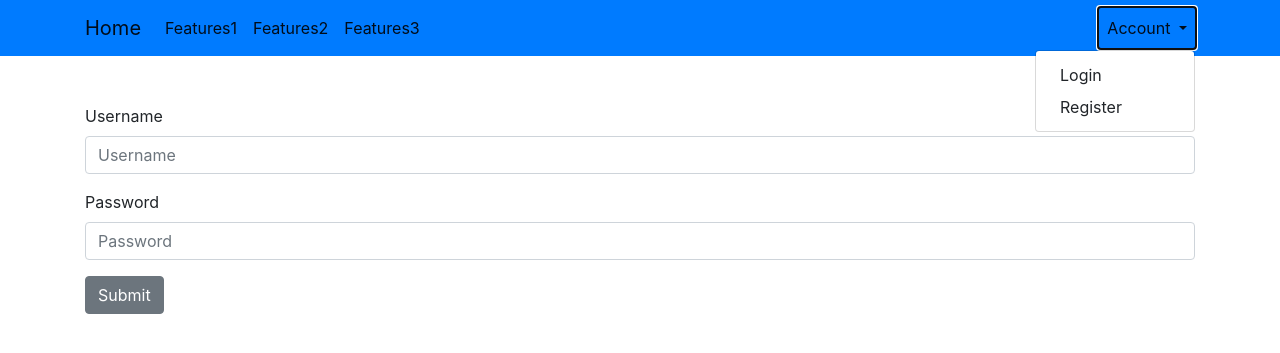
After one commit to hanuionut94/django_app, a Django app: page /members/login_user in a window 1280 px wide, after a click on "Account". The commit adds this page. Shown: the top 353 px of the page. Run offline with Django 3.2, Linux system fonts and the light colour scheme.

Commit message:
navbar.html and logout function was added

```diff
--- a/app/bankapp/templates/base.html
+++ b/app/bankapp/templates/base.html
@@ -3,42 +3,31 @@
     <head>
         <meta charset="utf-8">
         <link rel="stylesheet" href="https://cdn.jsdelivr.net/npm/bootstrap@4.0.0/dist/css/bootstrap.min.css" integrity="sha384-Gn5384xqQ1aoWXA+058RXPxPg6fy4IWvTNh0E263XmFcJlSAwiGgFAW/dAiS6JXm" crossorigin="anonymous">
+        <script src="https://code.jquery.com/jquery-3.3.1.slim.min.js" integrity="sha384-q8i/X+965DzO0rT7abK41JStQIAqVgRVzpbzo5smXKp4YfRvH+8abtTE1Pi6jizo" crossorigin="anonymous"></script>
+        <script src="https://cdn.jsdelivr.net/npm/popper.js@1.14.7/dist/umd/popper.min.js" integrity="sha384-UO2eT0CpHqdSJQ6hJty5KVphtPhzWj9WO1clHTMGa3JDZwrnQq4sF86dIHNDz0W1" crossorigin="anonymous"></script>
+        <script src="https://cdn.jsdelivr.net/npm/bootstrap@4.3.1/dist/js/bootstrap.min.js" integrity="sha384-JjSmVgyd0p3pXB1rRibZUAYoIIy6OrQ6VrjIEaFf/nJGzIxFDsf4x0xIM+B07jRM" crossorigin="anonymous"></script>
 
         <tile>
             {% block title %}
 
             {% endblock %}
         </tile>
+
     </head>
     <body>
-        <nav class="navbar navbar-expand-lg navbar-light bg-primary mb-5">
-            <div class="container">
-              <a class="navbar-brand" href="{% url 'home' %}">Home</a>
-              <button class="navbar-toggler" type="button" data-toggle="collapse" data-target="#navbarNavAltMarkup" aria-controls="navbarNavAltMarkup" aria-expanded="false" aria-label="Toggle navigation">
-                <span class="navbar-toggler-icon"></span>
-              </button>
-              <div class="collapse navbar-collapse" id="navbarNavAltMarkup">
-                <div class="navbar-nav mr-auto">
-                  <a class="nav-item nav-link active" href="#">Features1</a>
-                  <a class="nav-item nav-link active" href="#">Features2</a>
-                  <a class="nav-item nav-link active" href="#">Features3</a>
-                </div>
-                <div class="navbar-nav ml-auto">
-                  <div class="nav-item dropdown">
-                    <a class="nav-link dropdown-toggle" href="#" id="navbarDropdownMenuLink" role="button" data-toggle="dropdown" aria-haspopup="true" aria-expanded="false">
-                      Account
-                    </a>
-                    <div class="dropdown-menu dropdown-menu-right" aria-labelledby="navbarDropdown">
-                      <a class="dropdown-item" href="{% url 'login' %}">Login</a>
-                      <div clas="dropdown-divider"></div>
-                      <a class="dropdown-item" href="#">Register</a>
-                    </div>
-                  </div>
-                </div>
+      {% include 'navbar.html' %}
+        <div class="container">
+          {% if messages %}
+            {% for message in messages %}
+              <div class="alert alert-warning alert-dismissible fade show" role="alert">
+                {{message}}
+                <button type="button" class="close" data-dismiss="alert" aria-label="Close">
+                  <span aria-hidden="true">&times;</span>
+                </button>
               </div>
-            </div>
-          </nav>
-
+            {% endfor %}
+          {% endif %}
+        </div>
         {% block content %}
 
         {% endblock %}
--- /dev/null
+++ b/app/bankapp/templates/navbar.html
@@ -0,0 +1,31 @@
+<nav class="navbar navbar-expand-lg navbar-light bg-primary mb-5">
+    <div class="container">
+      <a class="navbar-brand" href="{% url 'home' %}">Home</a>
+      <button class="navbar-toggler" type="button" data-toggle="collapse" data-target="#navbarNavAltMarkup" aria-controls="navbarNavAltMarkup" aria-expanded="false" aria-label="Toggle navigation">
+        <span class="navbar-toggler-icon"></span>
+      </button>
+      <div class="collapse navbar-collapse" id="navbarNavAltMarkup">
+        <div class="navbar-nav mr-auto">
+          <a class="nav-item nav-link active" href="#">Features1</a>
+          <a class="nav-item nav-link active" href="#">Features2</a>
+          <a class="nav-item nav-link active" href="#">Features3</a>
+        </div>
+        <div class="navbar-nav ml-auto">
+          <div class="nav-item dropdown">
+            <a class="nav-link dropdown-toggle" href="#" id="navbarDropdownMenuLink" role="button" data-toggle="dropdown" aria-haspopup="true" aria-expanded="false">
+              Account
+            </a>
+            <div class="dropdown-menu dropdown-menu-right" aria-labelledby="navbarDropdown">
+              {% if user.is_authenticated %}
+                <a class="dropdown-item" href="{% url 'logout' %}">Logout</a>
+              {% else %}
+                <a class="dropdown-item" href="{% url 'login' %}">Login</a>
+                <div clas="dropdown-divider"></div>
+                <a class="dropdown-item" href="#">Register</a>
+              {% endif %}
+            </div>
+          </div>
+        </div>
+      </div>
+    </div>
+  </nav>
--- a/app/members/templates/authenticate/login.html
+++ b/app/members/templates/authenticate/login.html
@@ -1,19 +1,22 @@
 {% extends 'base.html' %}
 
 {% block content %}
-<form action="POST">
-    {% csrf_token %}
-    <nav class="container"
-        <div class="form-group">
-            <label for="exampleInputEmail1">Username</label>
-            <input type="text" class="form-control" name="username" placeholder="Username" aria-describedby="emailHelp">
-        </div>
-        <div class="form-group">
-            <label for="exampleInputPassword1">Password</label>
-            <input type="password" class="form-control" name="password" placeholder="Password">
-        </div>
-        <button type="submit" class="btn btn-primary">Submit</button>
-    </nav>
-</form>
+    <form action="" method=POST>
+        {% csrf_token %}
+
+        <form>
+            <div class="container">
+                <div class="mb-3">
+                    <label for="exampleInputEmail1" class="form-label">Username</label>
+                    <input type="text" class="form-control" name="username" aria-describedby="emailHelp" placeholder="Username">
+                </div>
+                <div class="mb-3">
+                    <label for="exampleInputPassword1" class="form-label">Password</label>
+                    <input type="password" class="form-control" name="password" placeholder="Password">
+                </div>
+                    <input type="submit" value="Submit" class="btn btn-secondary">
+                </div>
+            </div>
+        </form>
 
 {% endblock %}
--- a/app/members/urls.py
+++ b/app/members/urls.py
@@ -2,6 +2,7 @@
 from . import views
 
 urlpatterns = [
-    path("login_users", views.login_users, name='login')
+    path('login_user', views.login_user, name='login'),
+    path('logout_user', views.logout_user, name='logout')
 
 ]
--- a/app/members/views.py
+++ b/app/members/views.py
@@ -1,6 +1,23 @@
-from django.shortcuts import render
+from django.shortcuts import render, redirect
 from django.contrib.auth import authenticate, login, logout
-# Create your views here.
+from django.contrib import messages
+from django.contrib.auth.forms import UserCreationForm
 
-def login_users(request):
-    return render(request, 'authenticate/login.html', {})
+def login_user(request):
+	if request.method == "POST":
+		username = request.POST['username']
+		password = request.POST['password']
+		user = authenticate(request, username=username, password=password)
+		if user is not None:
+			login(request, user)
+			return redirect('home')
+		else:
+			messages.success(request, ("Authentication error!"))
+			return redirect('login')
+	else:
+		return render(request, 'authenticate/login.html', {})
+
+def logout_user(request):
+	logout(request)
+	messages.success(request, ('You have been logout!'))
+	return redirect('home')
```
Also changed, not shown: app/db.sqlite3.
